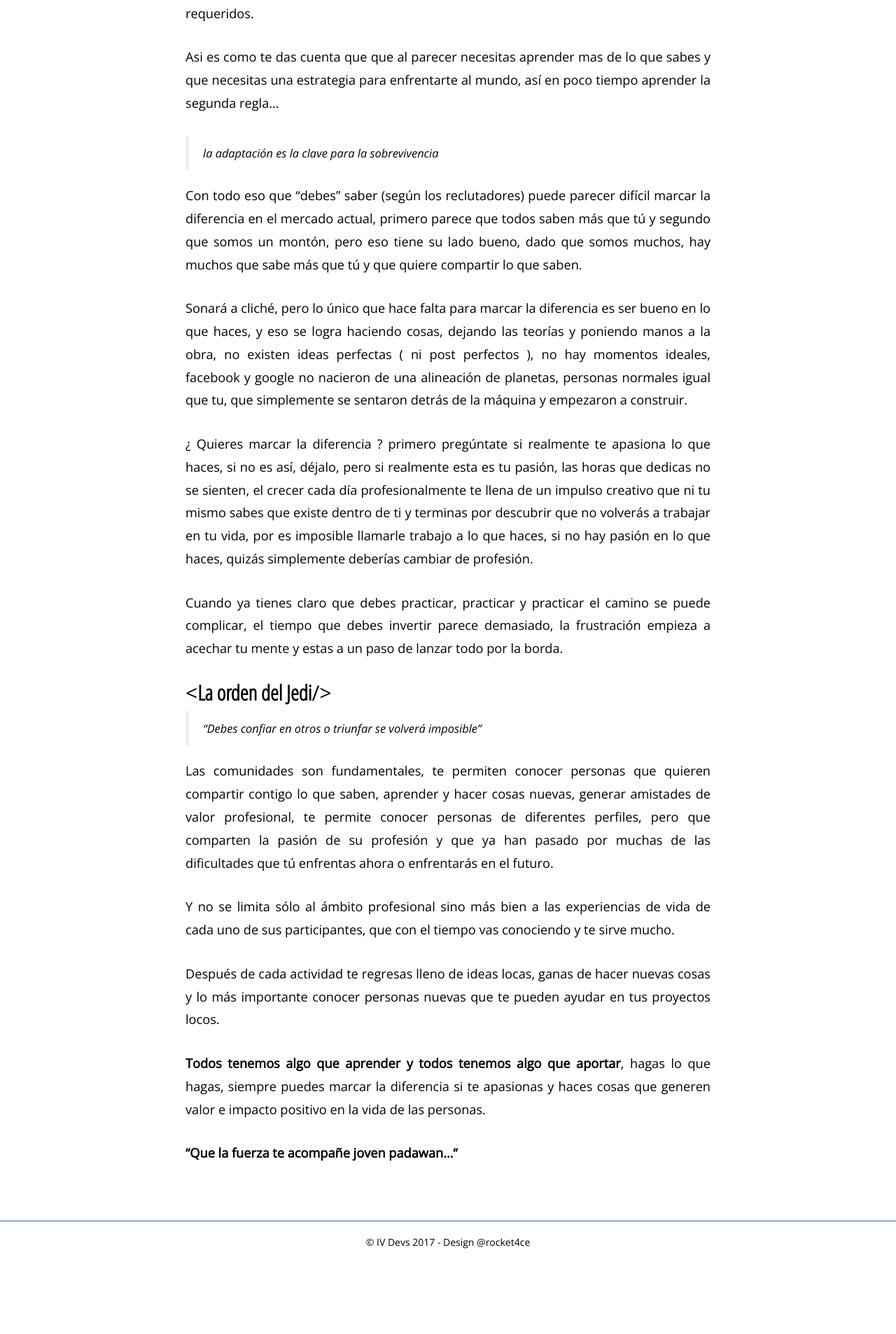
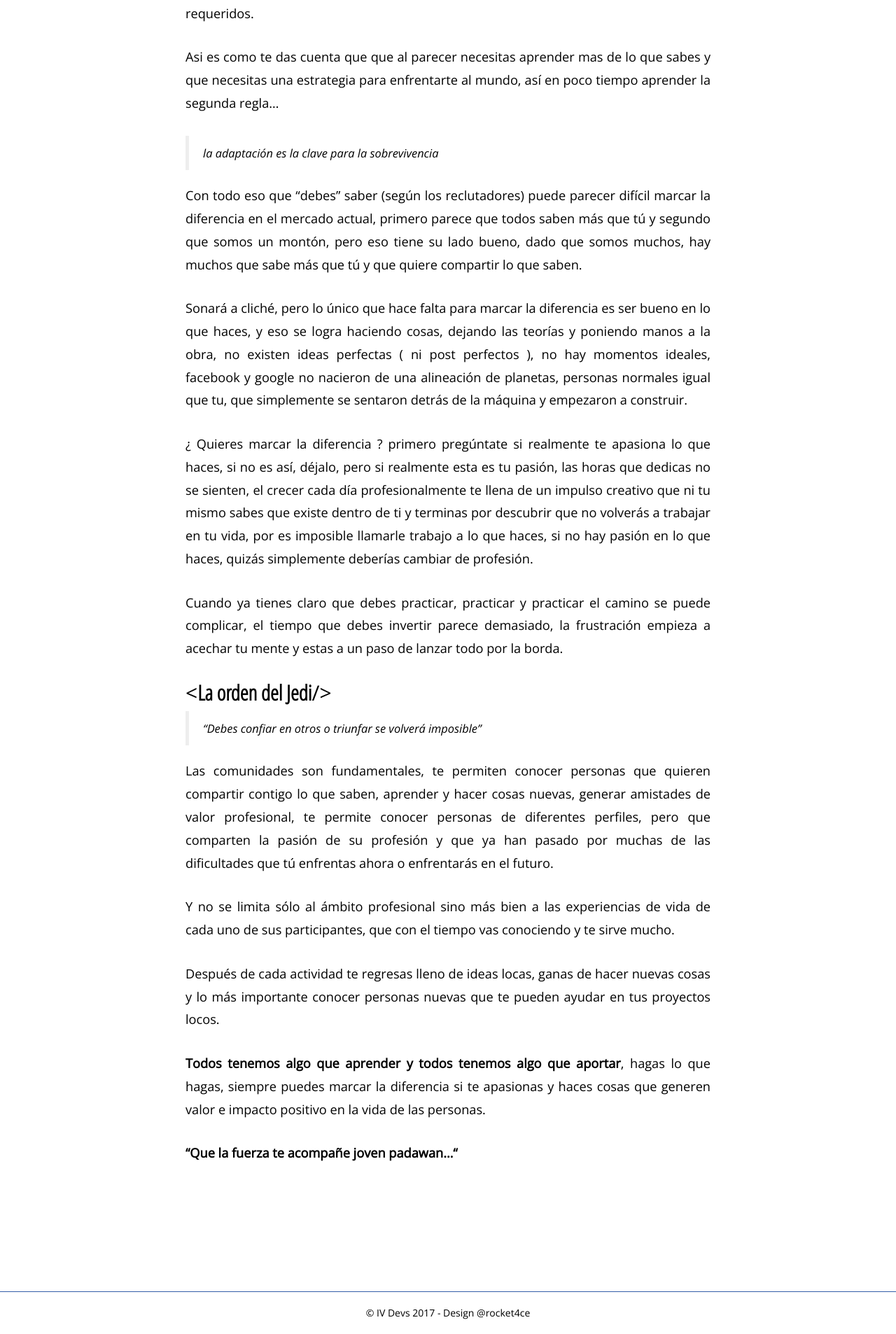
Before and after one commit to iv-devs/iv-devs.github.io, a Jekyll site: the page built from _posts/2017-03-27-el-camino-del-jedi.md, in a window 1280 px wide. Shown: the part 1929-3835 px from the top of the page at 70% size. Built offline with Jekyll 4.4.1, drawn with Linux system fonts in a browser that asks for light colours; nearby versions of some CDN libraries; comment, search, counter and statistics services are not loaded; before the commit the page ends 3734 px from its top, so only the background shows below that.

Commit message:
fix styles disqus

```diff
--- a/_layouts/post.html
+++ b/_layouts/post.html
@@ -78,8 +78,16 @@
 			</div>
 		</div>
 	</section>
+	<section class="page p-t-50 p-b-50 text-justify">
+		<div class="container">
+			<div class="row">
+				<div class="col-md-8 col-md-offset-2" itemprop="articleBody">
+					<div id="disqus_thread"></div>
+				</div>
+			</div>
+		</div>
+	</section>
 
-<div id="disqus_thread"></div>
 <script>
 	(function() {
 		var d = document, s = d.createElement('script');
```
